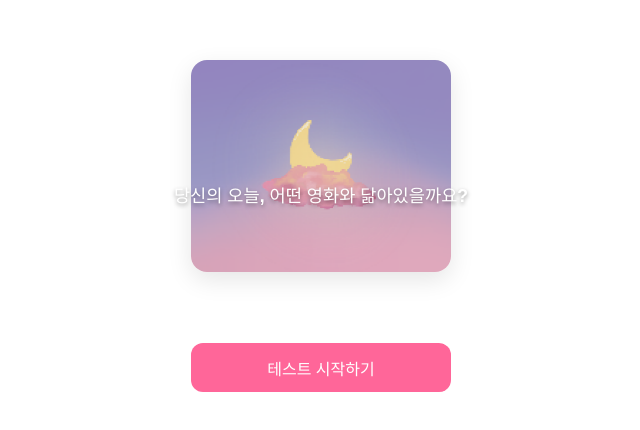
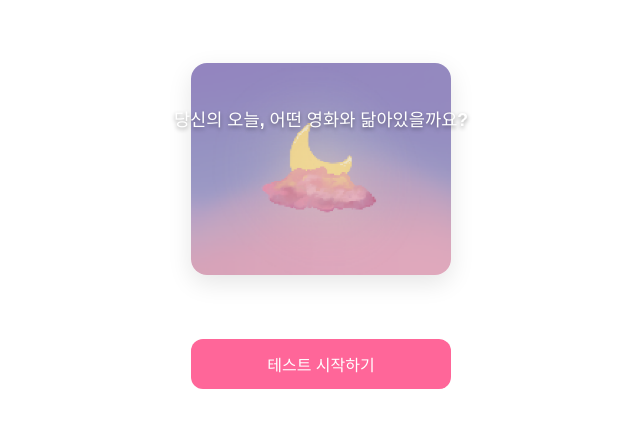
Before and after one commit to Woosangeun12/fronted, a React (Vite) app: page / in a window 1280 px wide. Shown: the part 174-604 px from the top of the page, without its empty margins (319-959 px from the left). Built offline with nearby package versions, Linux system fonts and the light colour scheme.

Commit message:
please move it

```diff
--- a/src/page/LandingPage/LandingPageSty.css
+++ b/src/page/LandingPage/LandingPageSty.css
@@ -1,58 +1,46 @@
-/* 전체 레이아웃 */
-body, html, #root {
-  height: 100%;
-  margin: 0;
-  padding: 0;
-  font-family: 'Arial', sans-serif;
-}
-
-/* 중앙 정렬 및 배경 */
-.landing-container {
-  width: 100vw;
-  min-height: 100vh;
-  background-color: #ffffff;
+.start-container {
   display: flex;
   flex-direction: column;
   justify-content: center;
   align-items: center;
-  padding: 1rem;
-  box-sizing: border-box;
+  min-height: 100vh;
+  background-color: #ffffff;
+  padding: 2rem 1rem;
 }
 
-/* 상단 이미지 */
-.landing-image {
-  width: 85vw;
-  max-width: 360px;
+/* 이미지 wrapper */
+.start-image-wrapper {
+  display: flex;
+  justify-content: center;
+  align-items: center;
   margin-bottom: 2rem;
-  animation: fadeIn 2s ease-in-out;
 }
 
-/* 폼 컨테이너 */
-.landing-form {
-  display: flex;
-  flex-direction: column;
-  align-items: center;
-  gap: 1rem;
-  width: 90vw;
-  max-width: 400px;
+/* 이미지 크기 강제 지정 */
+.start-image {
+  width: 600px;           /* 고정 */
+  max-width: 90vw;
+  height: auto;
+  border-radius: 16px;
+  box-shadow: 0 4px 10px rgba(0,0,0,0.1);
 }
 
-/* 입력창 (크게, 터치 편하게) */
-.landing-input {
-  width: 100%;
-  padding: 1.3rem;
-  font-size: 1.5rem;
-  border-radius: 14px;
-  border: 1px solid #ccc;
-  background-color: #fff;
-  color: #000;
+/* 텍스트 오버레이 */
+.start-overlay-text {
+  position: absolute;
   text-align: center;
+  color: white;
+  font-size: 1.6rem;
+  font-weight: bold;
+  text-shadow: 0 0 10px rgba(0,0,0,0.6);
+  margin-top: -4rem;
 }
 
-/* 버튼 (크고 강조) */
-.landing-button {
-  width: 100%;
-  padding: 1.3rem;
+/* 버튼 */
+.start-button {
+  width: 600px;           /* 고정 */
+  max-width: 90vw;
+  padding: 1.2rem;
   font-size: 1.4rem;
   font-weight: bold;
   background-color: #ff6699;
@@ -63,12 +51,6 @@ body, html, #root {
   transition: background-color 0.2s ease;
 }
 
-.landing-button:hover {
+.start-button:hover {
   background-color: #ff4d88;
 }
-
-/* 페이드 인 애니메이션 */
-@keyframes fadeIn {
-  from { opacity: 0; transform: translateY(-20px); }
-  to { opacity: 1; transform: translateY(0); }
-}
```
